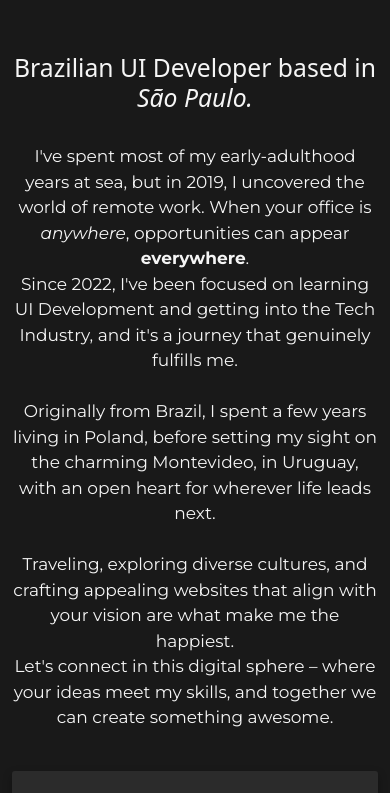
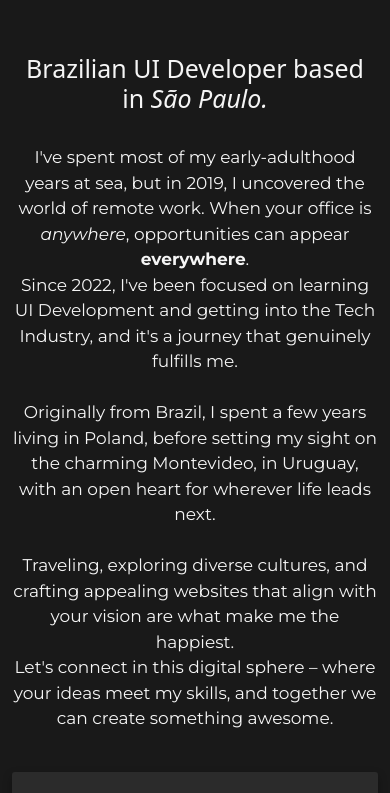
Before and after one commit to bharbarasouza/Portfolio, a website: page about.html in a window 390 px wide. Shown: the part 51-844 px from the top of the page. Drawn offline with nearby package versions, Linux system fonts and the light colour scheme.

Commit message:
Update styles-about.css

```diff
--- a/styles-about.css
+++ b/styles-about.css
@@ -161,7 +161,7 @@ h3 {
         text-align: center;
     }
 
-    .about-me-paragraph {
-        position: relative;
+    .about-header {
+        font-size: 25px;
     }
 }
```
